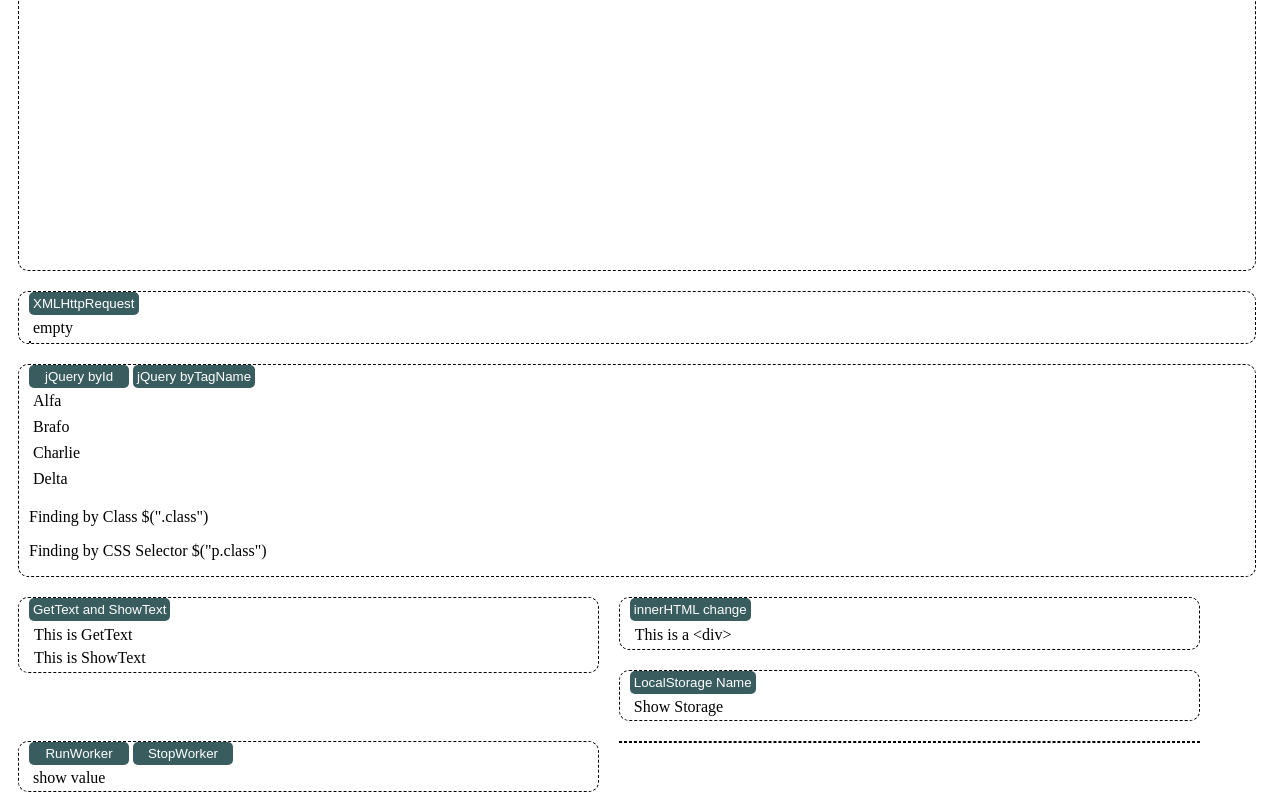
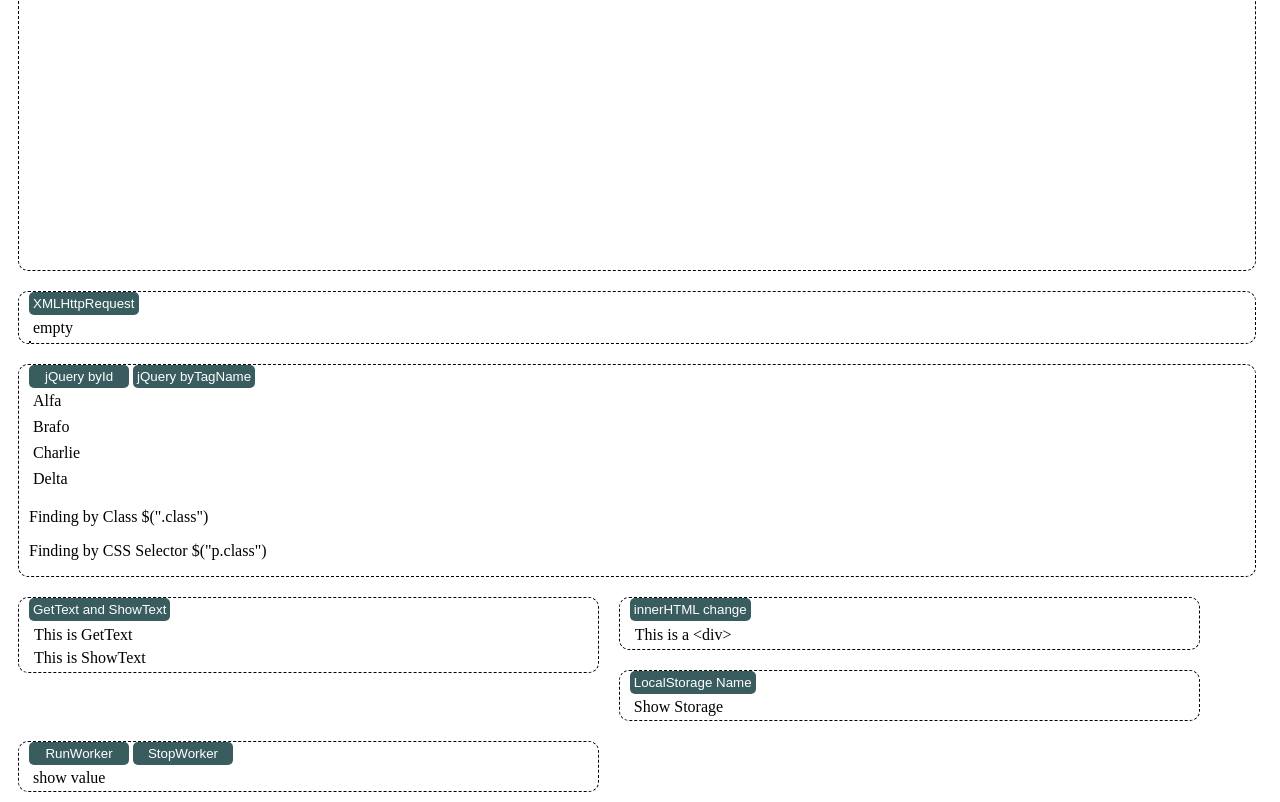
Before and after one commit to panagua/demo, a plain HTML site: page js.html in a window 1280 px wide. Shown: the part 4132-4934 px from the top of the page. Drawn offline with nearby package versions, Linux system fonts and the light colour scheme.

Commit message:
updated index.html with emergency fix

```diff
--- a/js.html
+++ b/js.html
@@ -422,8 +422,5 @@
         <button class="short" type="button" onclick="function91a()">StopWorker</button>
         <p class="short" id="demo91a">show value</p>
     </div>
-    <div class="kotak1">
-
-    </div>
 </body>
 </html>
```
